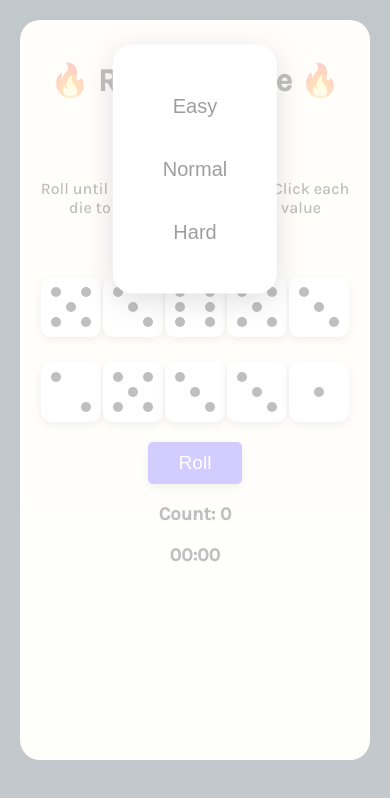
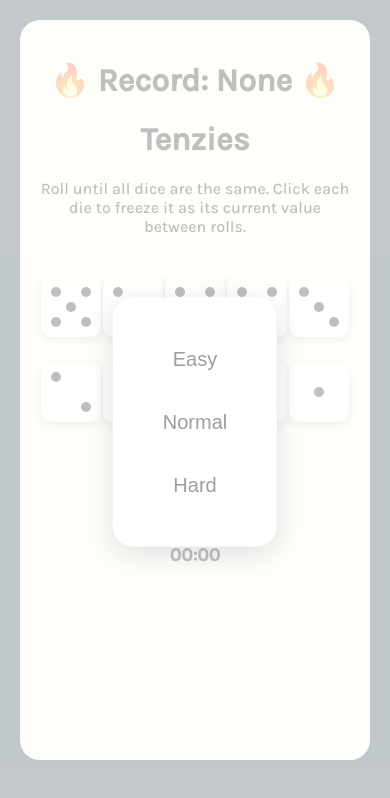
Before and after one commit to PhucMaii/draftTenzies, a React (Create React App) app: page / in a window 390 px wide. Shown: the top 798 px of the page. Built offline with nearby package versions, Linux system fonts and the light colour scheme.

Commit message:
update media queries for modal

```diff
--- a/src/App.js
+++ b/src/App.js
@@ -37,15 +37,16 @@ export default function App() {
     let secondsRecord = localStorage.getItem('secondsRecord');
     const [record, setRecord] = useState(`${minutesRecord < 10 ? "0" + minutesRecord : minutesRecord }:${secondsRecord < 10 ? "0" + secondsRecord : secondsRecord}`)
     const [modalIsOpen, setIsOpen] = useState(true);
-    Modal.setAppElement("#root")
+    Modal.setAppElement("#root");
+    const [windowWidth, setWindowWidth] = useState(window.innerWidth);
+
+    useEffect(() => {
+        setWindowWidth(prevWidth => prevWidth = window.innerWidth);
+    }, [window.innerWidth]);
+
     const customStyles = {
-        overlay: {
-            display: "flex",
-            justifyContent: "center",
-            alignItems: "center",
-        },
         content: {
-          top: '20%',
+          top: windowWidth < 550 ? "50%" : "20%",
           left: '50%',
           right: 'auto',
           bottom: 'auto',
@@ -55,6 +56,7 @@ export default function App() {
           border: "none",
           boxShadow:" rgba(100, 100, 111, 0.2) 0px 7px 29px 0px",
           textAlign: "center",
+          outline: "none",
         },
     };
 
--- a/src/assets/main.css
+++ b/src/assets/main.css
@@ -112,4 +112,5 @@ main {
         width: 10px;
         height: 10px;
     }
+
 }
```
